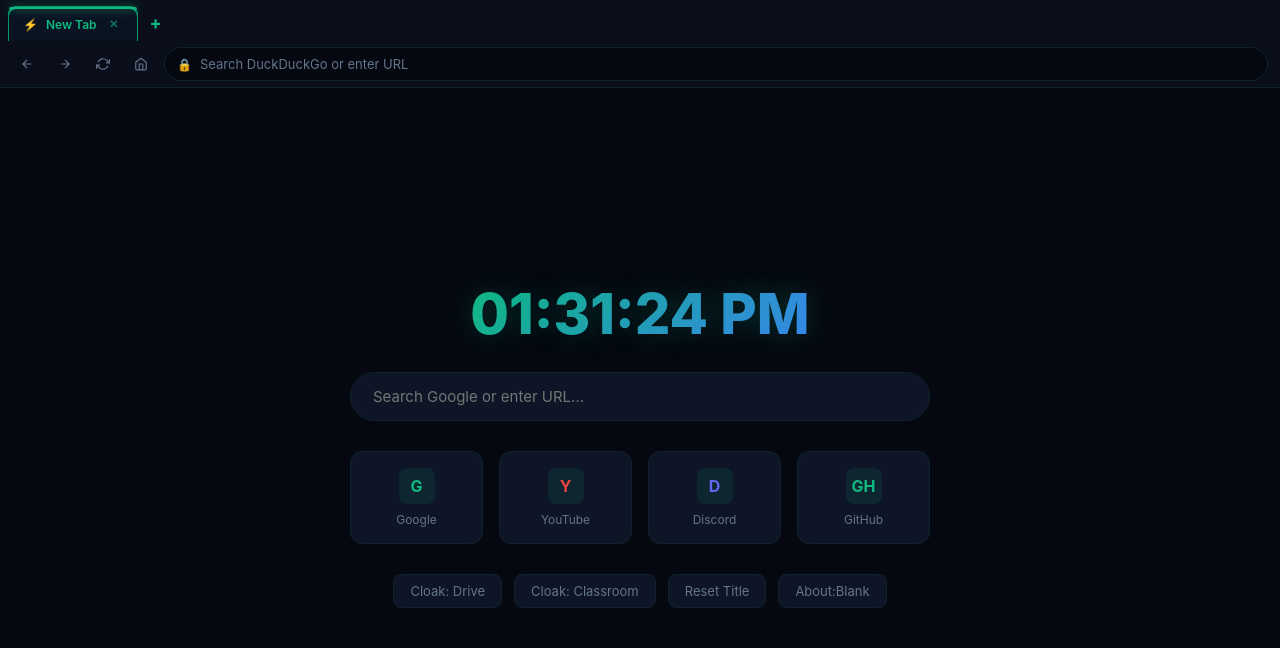
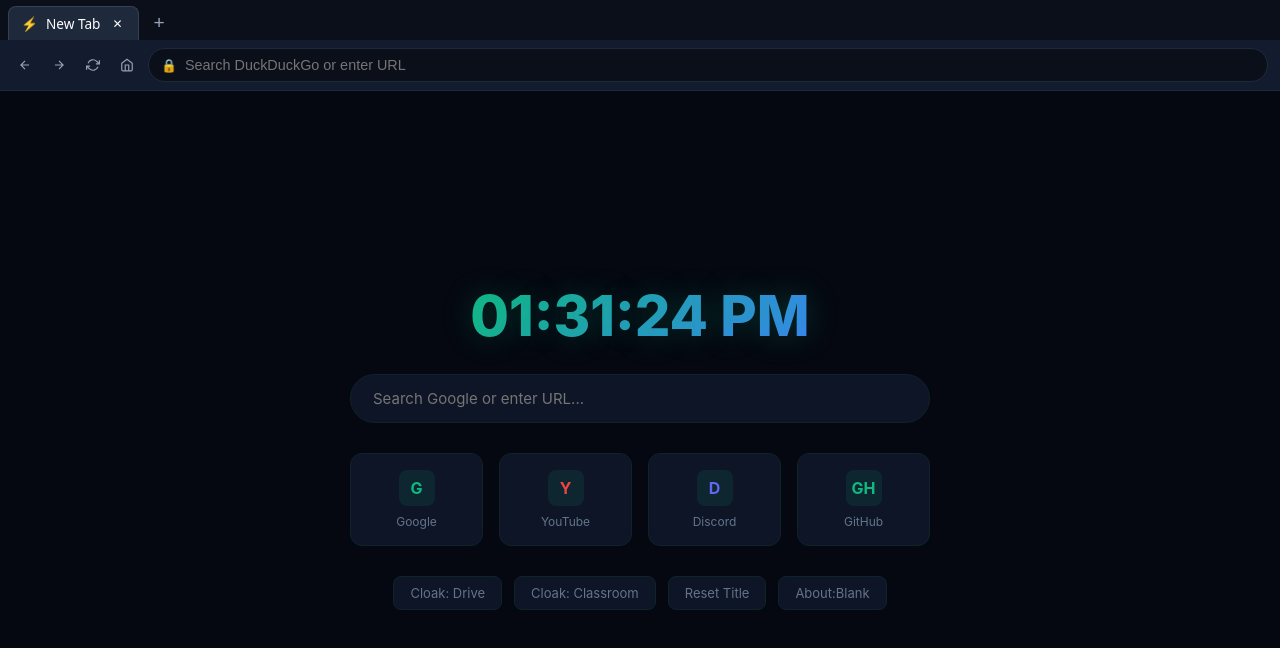
Before and after one commit to staticyk/Static-replicated-, a website: page index.html in a window 1280 px wide. Drawn offline with Linux system fonts and the light colour scheme.

Commit message:
Update style.css

```diff
--- a/home/style.css
+++ b/home/style.css
@@ -1,28 +1,13 @@
-:root {
-  --bg-dark: #050811;
-  --bg-panel: #0a0e1a;
-  --bg-card: #0d1527;
-  --bg-hover: #121d33;
-  --accent-green: #10b981;
-  --accent-green-glow: rgba(16, 185, 129, 0.25);
-  --accent-green-dark: #064e3b;
-  --text-main: #f0fdf4;
-  --text-muted: #64748b;
-  --border-color: #0f232a;
-  --border-active: #059669;
-  --tab-active: #0a1322;
-}
-
-* {
+ * {
+  box-sizing: border-box;
   margin: 0;
   padding: 0;
-  box-sizing: border-box;
-  font-family: -apple-system, BlinkMacSystemFont, "Segoe UI", Roboto, Oxygen, Ubuntu, Cantarell, sans-serif;
 }
 
 body {
-  background-color: var(--bg-dark);
-  color: var(--text-main);
+  background-color: #0b0f19;
+  color: #e2e8f0;
+  font-family: system-ui, -apple-system, sans-serif;
   height: 100vh;
   display: flex;
   flex-direction: column;
@@ -30,10 +15,10 @@ body {
 }
 
 .browser-header {
-  background-color: var(--bg-panel);
-  border-bottom: 1px solid var(--border-color);
-  user-select: none;
-  box-shadow: 0 4px 20px rgba(0, 0, 0, 0.4);
+  background: #131b2e;
+  border-bottom: 1px solid #1e293b;
+  display: flex;
+  flex-direction: column;
 }
 
 .tab-strip {
@@ -41,6 +26,7 @@ body {
   align-items: center;
   padding: 6px 8px 0 8px;
   gap: 4px;
+  background: #0b0f19;
   overflow-x: auto;
 }
 
@@ -48,169 +34,122 @@ body {
   display: flex;
   align-items: center;
   gap: 8px;
-  padding: 8px 14px;
-  background-color: transparent;
-  color: var(--text-muted);
+  padding: 6px 12px;
+  background: #131b2e;
+  color: #94a3b8;
   border-radius: 8px 8px 0 0;
-  font-size: 12px;
-  font-weight: 600;
+  font-size: 0.85rem;
   cursor: pointer;
   max-width: 200px;
   min-width: 120px;
-  border: 1px solid transparent;
+  user-select: none;
+  border: 1px solid #1e293b;
   border-bottom: none;
-  transition: all 0.2s cubic-bezier(0.4, 0, 0.2, 1);
-  position: relative;
-}
-
-.tab:hover {
-  background-color: var(--bg-hover);
-  color: var(--text-main);
 }
 
 .tab.active {
-  background-color: var(--tab-active);
-  color: var(--accent-green);
-  border-color: var(--border-active);
-  box-shadow: inset 0 2px 0 var(--accent-green);
-}
-
-.tab.active::after {
-  content: '';
-  position: absolute;
-  top: 0;
-  left: 0;
-  right: 0;
-  height: 2px;
-  background: var(--accent-green);
-  box-shadow: 0 0 10px var(--accent-green);
-  border-radius: 8px 8px 0 0;
-}
-
-.tab-favicon {
-  font-size: 12px;
-  flex-shrink: 0;
+  background: #1e293b;
+  color: #fff;
+  border-color: #334155;
 }
 
 .tab-title {
   white-space: nowrap;
   overflow: hidden;
   text-overflow: ellipsis;
-  flex-grow: 1;
+  flex: 1;
 }
 
 .tab-close {
-  width: 18px;
-  height: 18px;
-  display: flex;
-  align-items: center;
-  justify-content: center;
-  border-radius: 50%;
-  font-size: 11px;
-  opacity: 0.6;
-  transition: all 0.15s ease;
+  font-size: 0.75rem;
+  padding: 2px 4px;
+  border-radius: 4px;
 }
 
 .tab-close:hover {
-  background-color: var(--accent-green-dark);
-  color: var(--accent-green);
-  opacity: 1;
+  background: #334155;
+  color: #ef4444;
 }
 
 .new-tab-btn {
-  width: 28px;
-  height: 28px;
-  display: flex;
-  align-items: center;
-  justify-content: center;
   background: transparent;
   border: none;
-  color: var(--accent-green);
-  border-radius: 6px;
+  color: #94a3b8;
+  font-size: 1.2rem;
+  padding: 4px 10px;
   cursor: pointer;
-  font-size: 18px;
-  font-weight: bold;
-  margin-bottom: 2px;
-  transition: 0.2s;
+  border-radius: 4px;
 }
 
 .new-tab-btn:hover {
-  background-color: var(--bg-hover);
-  box-shadow: 0 0 10px var(--accent-green-glow);
+  background: #1e293b;
+  color: #fff;
 }
 
 .nav-bar {
   display: flex;
   align-items: center;
   gap: 8px;
-  padding: 6px 12px;
-  background-color: var(--bg-panel);
+  padding: 8px 12px;
 }
 
 .nav-btn {
-  width: 30px;
-  height: 30px;
+  background: transparent;
+  border: none;
+  color: #94a3b8;
+  padding: 6px;
+  border-radius: 6px;
+  cursor: pointer;
   display: flex;
   align-items: center;
   justify-content: center;
-  background: transparent;
-  border: none;
-  color: var(--text-muted);
-  border-radius: 6px;
-  cursor: pointer;
-  transition: 0.2s;
 }
 
 .nav-btn:hover {
-  background-color: var(--bg-hover);
-  color: var(--accent-green);
+  background: #1e293b;
+  color: #fff;
 }
 
 .address-bar-container {
-  flex-grow: 1;
+  flex: 1;
   display: flex;
   align-items: center;
-  background-color: var(--bg-dark);
-  border: 1px solid var(--border-color);
+  background: #0b0f19;
+  border: 1px solid #1e293b;
   border-radius: 20px;
   padding: 0 12px;
-  height: 34px;
-  transition: all 0.2s ease;
 }
 
 .address-bar-container:focus-within {
-  border-color: var(--accent-green);
-  box-shadow: 0 0 12px var(--accent-green-glow);
+  border-color: #10b981;
 }
 
 .address-icon {
-  color: var(--accent-green);
+  font-size: 0.8rem;
   margin-right: 8px;
-  font-size: 12px;
 }
 
 .address-input {
   width: 100%;
   background: transparent;
   border: none;
+  color: #fff;
+  padding: 8px 0;
+  font-size: 0.9rem;
   outline: none;
-  color: var(--text-main);
-  font-size: 13px;
-}
-
-.address-input::placeholder {
-  color: var(--text-muted);
 }
 
 .viewport {
-  flex-grow: 1;
+  flex: 1;
   position: relative;
-  background-color: var(--bg-dark);
+  background: #0b0f19;
 }
 
-iframe {
+.viewport iframe {
   width: 100%;
   height: 100%;
   border: none;
-  background-color: var(--bg-dark);
+  position: absolute;
+  top: 0;
+  left: 0;
 }
```
